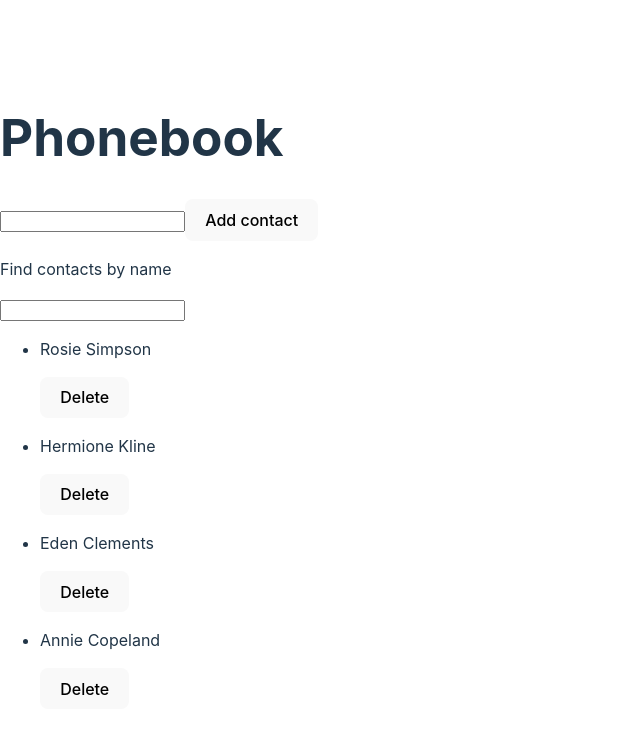
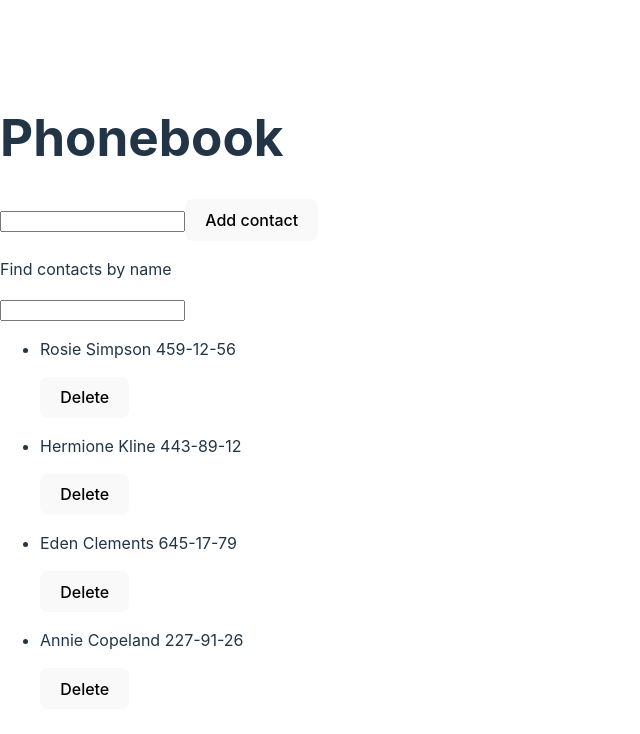
Before and after one commit to Annvel126V/goit-react-hw-03, a React (Vite) app: page / in a window 1280 px wide. Shown: the top 734 px of the page, without its empty margins (0-640 px from the left). Built offline with nearby package versions, Linux system fonts and the light colour scheme.

Commit message:
add numer

```diff
--- a/src/components/Contact/Contact.jsx
+++ b/src/components/Contact/Contact.jsx
@@ -1,7 +1,9 @@
-const Contact = ({ data: { id, name }, onDelete }) => {
+const Contact = ({ data: { id, name, number }, onDelete }) => {
   return (
     <div>
-      <p>{name} </p>
+      <p>
+        {name} {number}
+      </p>
       <button onClick={() => onDelete(id)}>Delete</button>
     </div>
   );
```
